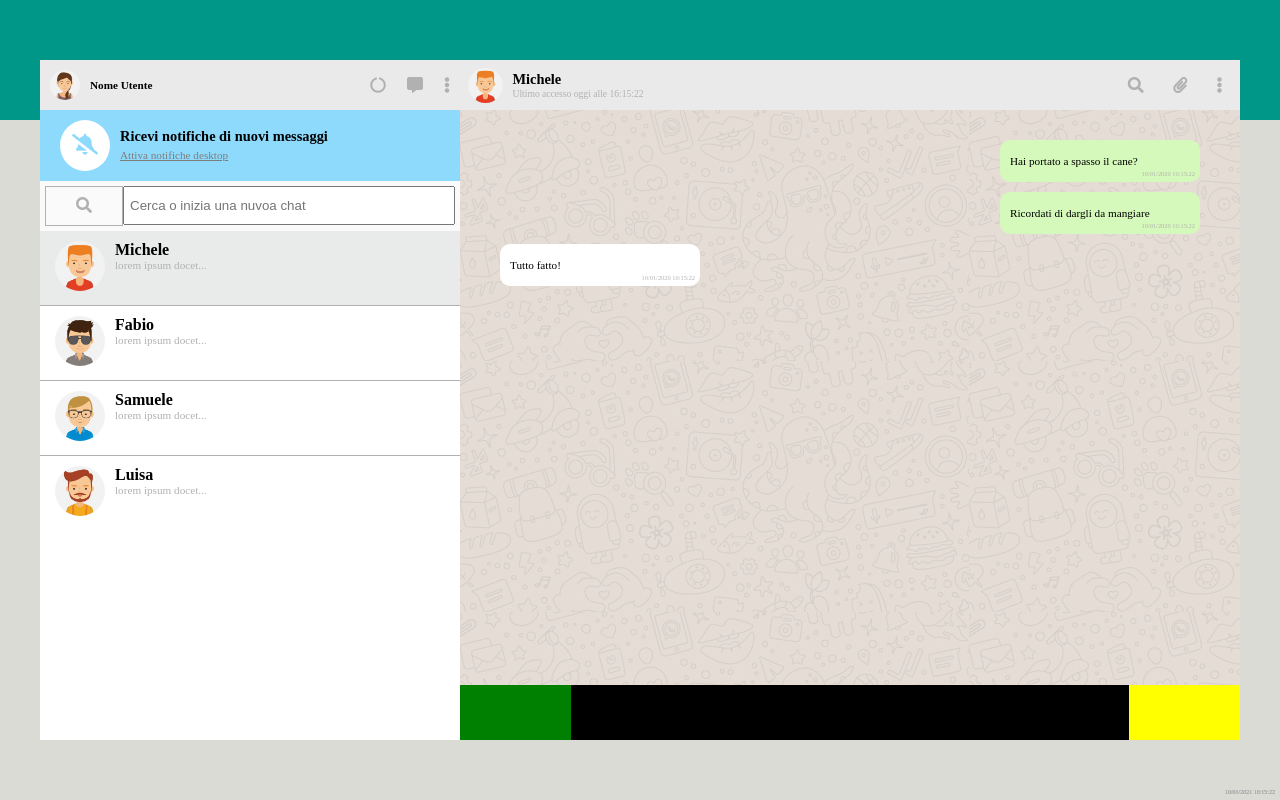
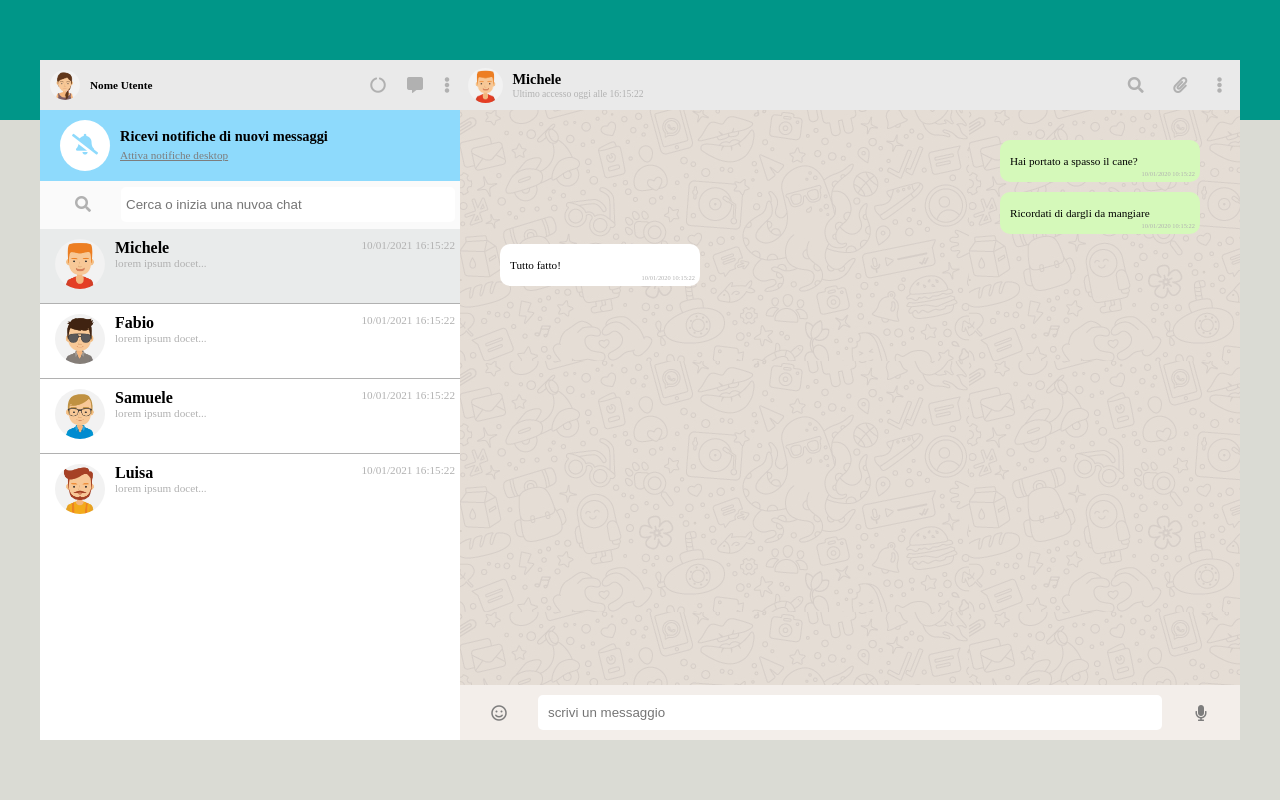
Before and after one commit to RobertoZeppilli/vue-boolzapp, a plain HTML site: page index.html in a window 1280 px wide. Drawn offline with nearby package versions, Linux system fonts and the light colour scheme.

Commit message:
Boolzap (milestone 1)

```diff
--- a/css/style.css
+++ b/css/style.css
@@ -54,6 +54,13 @@ body {
 .received {
     background-color: #FFFFFF;
 }
+
+i {
+    transition: transform .5s ease-in-out;
+}
+i:hover {
+    transform: scale(1.2);
+}
 /************************** CONTACT NAVIGATION **************************/
 #contact-nav {
     display: flex;
@@ -66,7 +73,6 @@ body {
 .user {
     display: flex;
     justify-content: space-between;
-    /* height: 50px; */
     padding: 10px;
     background-color: #EAEAEA;
 }
@@ -101,7 +107,6 @@ body {
     display: flex;
     align-items: center;
     padding: 10px 20px;
-    /* height: 70px; */
     background-color: #8EDAFC;
 }
 
@@ -110,7 +115,6 @@ body {
     justify-content: center;
     align-items: center;
     padding: 15px 0;
-    /* height: 50px; */
     width: 50px;
     margin-right: 10px;
     border-radius: 50%;
@@ -128,6 +132,10 @@ body {
 .desktop-note a {
     font-size: .7em;
     color: #7d7d7d;
+    transition: color .5s ease-in-out;
+}
+.desktop-note a:hover {
+    color: hsl(199, 95%, 47%);
 }
 
 /* find-chat input */
@@ -135,7 +143,6 @@ body {
     display: flex;
     justify-content: center;
     align-items: center;
-    /* height: 45px; */
     padding: 5px;
     background-color: #FAFAFA;
 }
@@ -143,23 +150,26 @@ body {
 .find-chat .search {
     display: inline-block;
     padding: 10px 30px;
-    border: 1px solid #B1B1B1;
+    border-radius: 5px;
     color: #B1B1B1;
     cursor: pointer;
 }
 .find-chat input {
     padding: 10px 5px;
     flex-grow: 2;
+    border: none;
+    border-radius: 5px;
 }
 
 /* on screen contacts */
 .contacts {
     height: calc(100% - 165px);
-    overflow-y: auto;
+    overflow-y: scroll;
     background-color: #fff;
 }
 .contact {
     display: flex;
+    position: relative;
     padding: 10px 15px;
 }
 .contact:not(:first-child) {
@@ -171,19 +181,22 @@ body {
     border-radius: 50%;
 }
 
-.data {
-    display: flex;
-    justify-content: space-between;
-    width: 400px;
-}
 .contact-data {
     padding: 0 10px;
 }
 .contact-data p,
-.message-date p {
+.time p {
     font-size: .7em;
     color: #B1B1B1;
 }
+
+.time {
+    position: absolute;
+    right: 5px;
+    top: 10px;
+}
+
+
 
 
 
@@ -191,7 +204,6 @@ body {
 #chat {
     display: flex;
     flex-direction: column;
-    /* height: 100%; */
     width: 65%;
 }
 
@@ -199,7 +211,6 @@ body {
 .active-chat {
     display: flex;
     align-items: center;
-    /* height: 50px; */
     padding: 7.5px;
     background-color: #EAEAEA;
 }
@@ -262,21 +273,37 @@ body {
 }
 
 /* text-input */
-.text-input {
-    height: 55px;
+.message-field {
     display: flex;
+    padding: 10px 0;
     background-color: #F3EEEA;
 }
+.message-field i {
+    color: #7d7d7d;
+    cursor: pointer;
+}
 
-.smile {
-    flex-grow: 1;
-    background-color: green;
+.emoticons {
+    width: 10%;
 }
 .text {
-    flex-grow: 5;
-    background-color: black;
+    width: 80%;
 }
 .vocal {
-    flex-grow: 1;
-    background-color: yellow;
+    width: 10%;
 }
+
+.text,
+.emoticons,
+.vocal {
+    display: flex;
+    justify-content: center;
+    align-items: center;
+}
+
+.text input {
+    width: 100%;
+    padding: 10px;
+    border: none;
+    border-radius: 5px;
+}
--- a/index.html
+++ b/index.html
@@ -58,14 +58,12 @@
                             <div class="contact-avatar">
                                 <img :src="getAvatar(index)" :alt="getAlt(index)">
                             </div>
-                            <div class="data">
-                                <div class="contact-data">
-                                    <h4>{{ contact.name }}</h4>
-                                    <p>lorem ipsum docet...</p>
-                                </div>
-                                <div class="message-date">
-                                    <p>10/01/2021 16:15:22</p>
-                                </div>
+                            <div class="contact-data">
+                                <h4>{{ contact.name }}</h4>
+                                <p>lorem ipsum docet...</p>
+                            </div>
+                            <div class="time">
+                                <p>10/01/2021 16:15:22</p>
                             </div>
                         </div>
                     </div>
@@ -73,7 +71,9 @@
                 </aside>
                 <!-- /contact navigation -->
 
+                <!-- chat -->
                 <section id="chat">
+                    <!-- active chat -->
                     <div class="active-chat">
                         <div class="interlocutor-container">
                             <div class="interlocutor-img">
@@ -90,6 +90,9 @@
                             <i class="fas fa-ellipsis-v"></i>
                         </div>
                     </div>
+                    <!-- /active chat -->
+
+                    <!-- chat box -->
                     <div class="chat-box">
                         <div class="sent-side">
                             <div class="message sent">
@@ -108,18 +111,23 @@
                             </div>
                         </div>
                     </div>
-                    <div class="text-input">
-                        <div class="smile">
+                    <!-- /chat box -->
 
+                    <!-- message field -->
+                    <div class="message-field">
+                        <div class="emoticons">
+                            <i class="far fa-smile"></i>
                         </div>
                         <div class="text">
-
+                            <input type="text" placeholder="scrivi un messaggio">
                         </div>
                         <div class="vocal">
-
+                            <i class="fas fa-microphone"></i>
                         </div>
                     </div>
+                    <!-- /message field -->
                 </section>
+                <!-- /chat -->
             </div>
             <!-- /wrapper -->
         </div>
```
